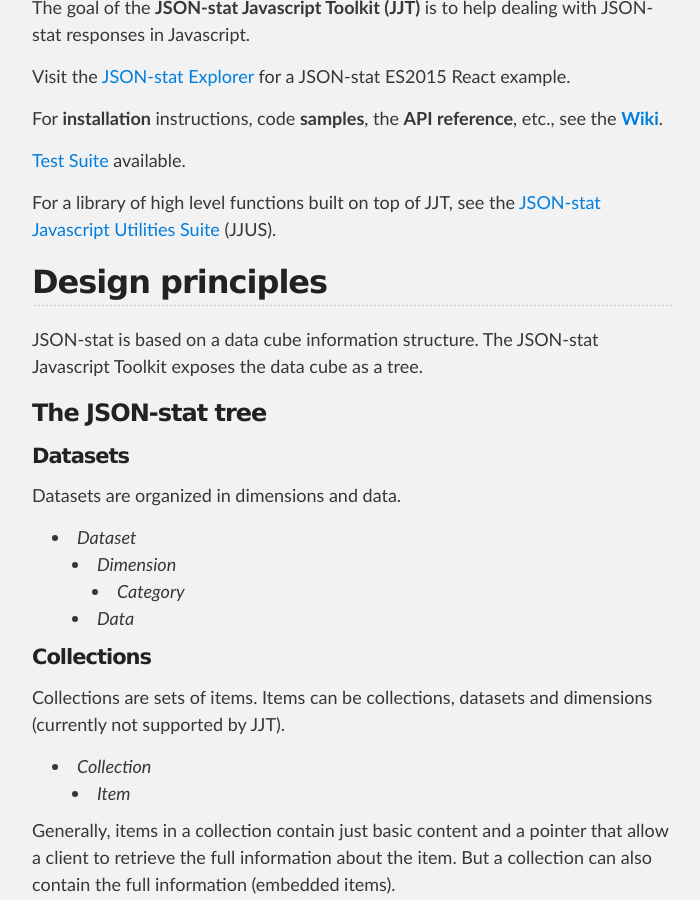
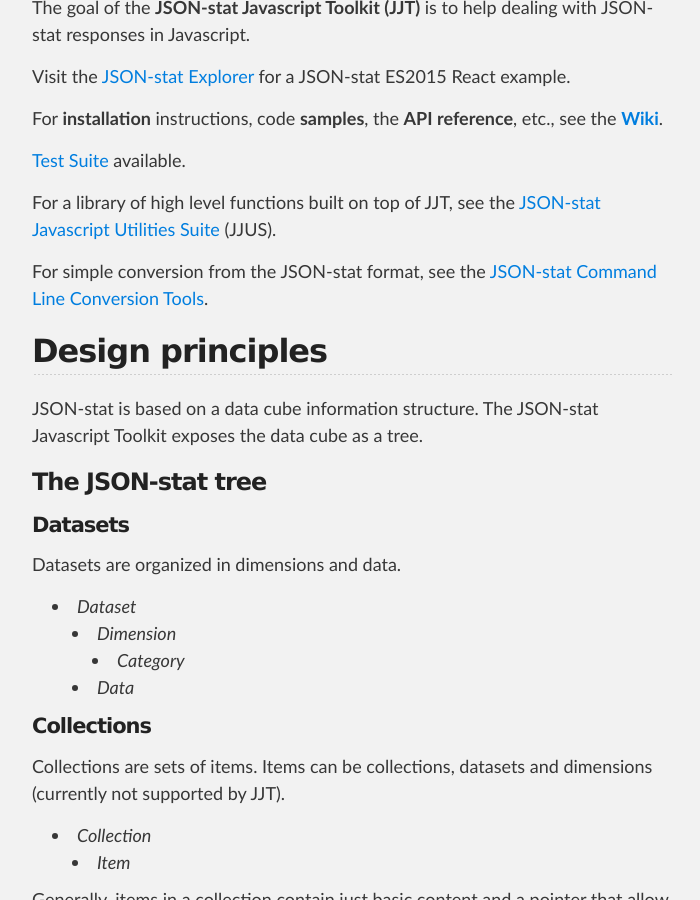
Before and after one commit to badosa/JSON-stat, a Jekyll site: the page built from index.md, in a window 1280 px wide and 900 px high, scrolled down 424 px. Shown: the whole window, without its empty margins (288-988 px from the left). Built offline with Jekyll 4.4.1, drawn with Linux system fonts in a browser that asks for light colours; some web fonts are replaced.

Commit message:
Reference to the Command Line Conversion Tools

```diff
--- a/index.md
+++ b/index.md
@@ -20,6 +20,8 @@ For **installation** instructions, code **samples**, the **API reference**, etc.
 [Test Suite](test/) available.
 
 For a library of high level functions built on top of JJT, see the [JSON-stat Javascript Utilities Suite](https://github.com/badosa/JSON-stat/tree/master/utils) (JJUS).
+
+For simple conversion from the JSON-stat format, see the [JSON-stat Command Line Conversion Tools](https://www.npmjs.com/package/jsonstat-conv).
 
 ## Design principles
 
```
